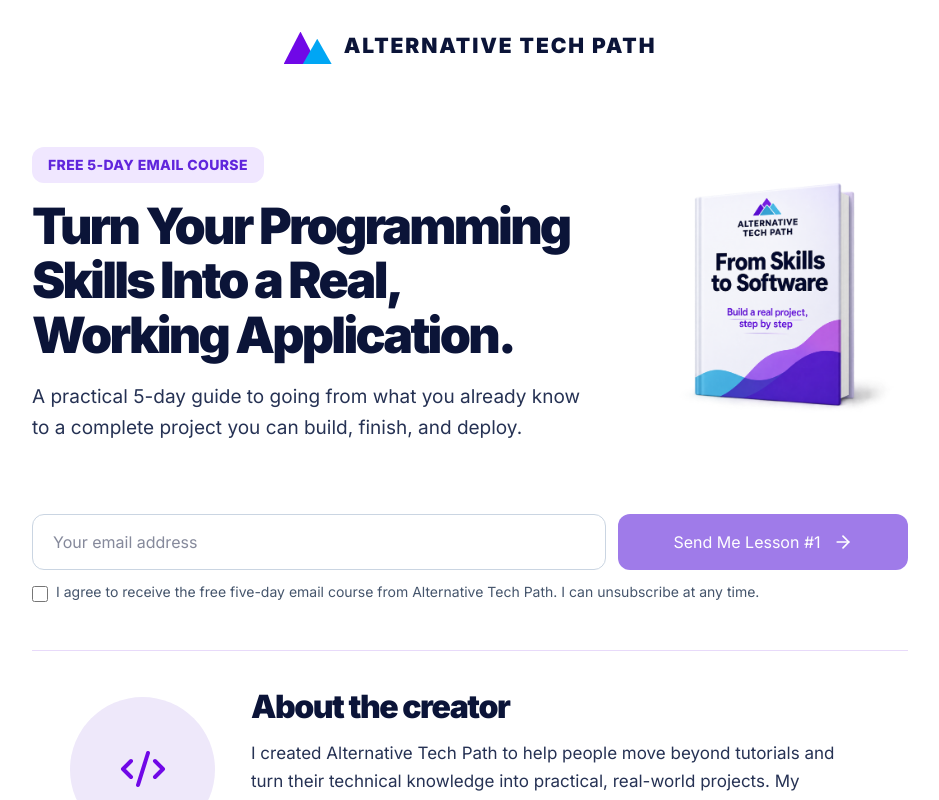
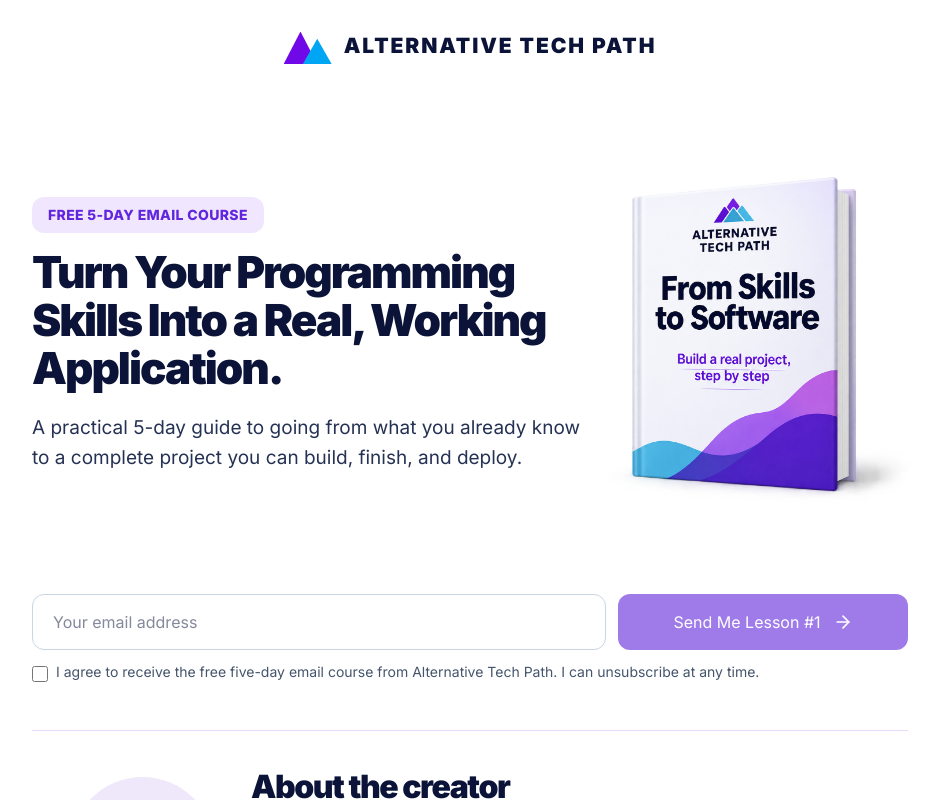
Before and after one commit to ShaphC/altechpath, a Next.js app: page / in a window 1280 px wide. Shown: the top 800 px of the page, without its empty margins (170-1109 px from the left). Built offline with nearby package versions, Linux system fonts and the light colour scheme.

Commit message:
changed the book size

```diff
--- a/src/app/page.tsx
+++ b/src/app/page.tsx
@@ -5,14 +5,9 @@ import { CourseBook } from "@/components/course-book";
 import SubscribeForm from "@/components/subscribe-form";
 import { siteConfig } from "@/lib/site-config";
 
-function BrandMark({ small = false }: { small?: boolean }) {
+function BrandMark() {
   return (
-    <div
-      className={
-        small ? "relative h-7 w-9 shrink-0" : "relative h-9 w-12 shrink-0"
-      }
-      aria-hidden="true"
-    >
+    <div className="relative h-9 w-12 shrink-0" aria-hidden="true">
       <span className="absolute bottom-0 left-0 h-[90%] w-[70%] bg-violet-700 [clip-path:polygon(50%_0,100%_100%,0_100%)]" />
       <span className="absolute bottom-0 left-[40%] h-[70%] w-[60%] bg-sky-500 [clip-path:polygon(50%_0,100%_100%,0_100%)]" />
     </div>
@@ -36,20 +31,19 @@ function Header() {
 function Hero() {
   return (
     <section>
-      <div className="grid items-center gap-7 lg:grid-cols-[minmax(0,1fr)_270px] lg:gap-14">
-        {/* Book appears first on mobile, right on desktop */}
-        <div className="order-1 lg:order-2">
+      <div className="grid items-center gap-7 lg:grid-cols-[minmax(0,1fr)_270px] lg:gap-10">
+        {/* Book first on mobile, right on desktop */}
+        <div className="order-1 min-w-0 lg:order-2">
           <CourseBook />
         </div>
 
         {/* Hero text */}
-        <div className="order-2 text-center lg:order-1 lg:text-left">
+        <div className="order-2 min-w-0 text-center lg:order-1 lg:text-left">
           <span className="inline-flex rounded-xl bg-[#f0e7ff] px-4 py-2 text-[12px] font-extrabold tracking-[0.025em] text-[#6025dc] sm:text-sm">
             {siteConfig.course.badge}
           </span>
 
-          <h1 className="mx-auto mt-4 max-w-[680px] text-[34px] font-black leading-[1.09] tracking-[-0.055em] text-[#0b1438] sm:text-[46px] lg:mx-0 lg:text-[50px]">
-            {" "}
+          <h1 className="mx-auto mt-4 max-w-[680px] text-[34px] font-black leading-[1.09] tracking-[-0.045em] text-[#0b1438] sm:text-[42px] lg:mx-0 lg:text-[44px]">
             {siteConfig.course.headline}
           </h1>
 
@@ -59,8 +53,8 @@ function Hero() {
         </div>
       </div>
 
-      {/* First signup */}
-      <div className="mt-9 sm:mt-11">
+      {/* First email signup */}
+      <div className="mt-9 w-full sm:mt-11">
         <SubscribeForm />
       </div>
     </section>
@@ -136,7 +130,7 @@ function LessonsSection() {
 
 function FinalSignup() {
   return (
-    <section className="mt-12 sm:mt-14">
+    <section className="mt-12 w-full sm:mt-14">
       <SubscribeForm />
 
       <p className="mt-4 text-center text-[13px] leading-relaxed text-[#455276] sm:text-[15px]">
--- a/src/components/course-book.tsx
+++ b/src/components/course-book.tsx
@@ -3,13 +3,13 @@ import Image from "next/image";
 export function CourseBook() {
   return (
     <div className="flex w-full items-center justify-center lg:justify-end">
-      <div className="relative h-[285px] w-[240px] sm:h-[330px] sm:w-[280px] lg:h-[350px] lg:w-[290px]">
+      <div className="relative h-[330px] w-[300px] shrink-0 sm:h-[370px] sm:w-[330px] lg:h-[430px] lg:w-[380px] lg:translate-x-6">
         <Image
           src="/images/from-skills-to-software-book.png"
           alt="From Skills to Software — Alternative Tech Path five-day email course"
           fill
           priority
-          sizes="(max-width: 640px) 240px, (max-width: 1024px) 280px, 290px"
+          sizes="(max-width: 640px) 300px, (max-width: 1024px) 330px, 380px"
           className="object-contain"
         />
       </div>
--- a/src/components/subscribe-form.tsx
+++ b/src/components/subscribe-form.tsx
@@ -60,7 +60,7 @@ export default function SubscribeForm() {
   return (
     <form onSubmit={handleSubmit} className="w-full">
       {/* Email input and button */}
-      <div className="grid w-full grid-cols-1 gap-3 md:grid-cols-[minmax(0,1fr)_290px]">
+      <div className="flex w-full flex-col gap-3 md:flex-row md:items-stretch">
         <label className="sr-only" htmlFor={emailId}>
           Email address
         </label>
@@ -76,13 +76,13 @@ export default function SubscribeForm() {
           value={email}
           onChange={(event) => setEmail(event.target.value)}
           placeholder="Your email address"
-          className="block h-14 w-full min-w-0 rounded-xl border border-slate-300 bg-white px-5 text-base text-[#0b1438] outline-none transition focus:border-violet-600 focus:ring-2 focus:ring-violet-100"
+          className="block h-14 w-full min-w-0 rounded-xl border border-slate-300 bg-white px-5 text-base text-[#0b1438] outline-none transition focus:border-violet-600 focus:ring-2 focus:ring-violet-100 md:flex-1 md:basis-0"
         />
 
         <button
           type="submit"
           disabled={loading || !consent}
-          className="flex h-14 w-full min-w-0 items-center justify-center gap-3 rounded-xl bg-[#6025dc] px-6 text-base font-bold text-white transition hover:bg-[#5016c9] disabled:cursor-not-allowed disabled:opacity-60"
+          className="flex h-14 w-full min-w-0 items-center justify-center gap-3 rounded-xl bg-[#6025dc] px-6 text-base font-bold text-white transition hover:bg-[#5016c9] disabled:cursor-not-allowed disabled:opacity-60 md:w-[290px] md:shrink-0"
         >
           {loading ? (
             <>
```
